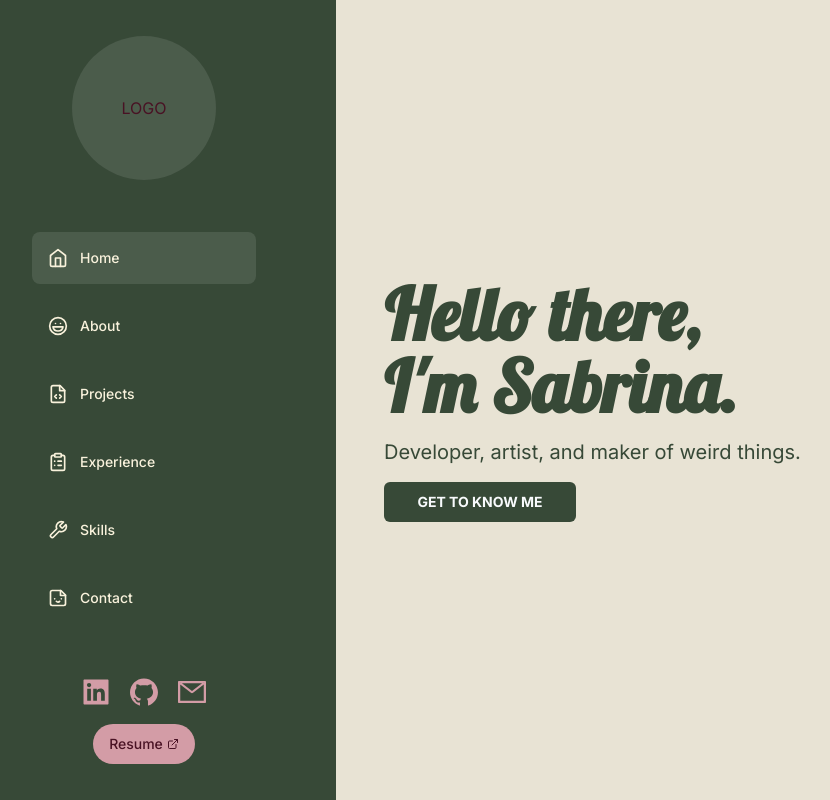
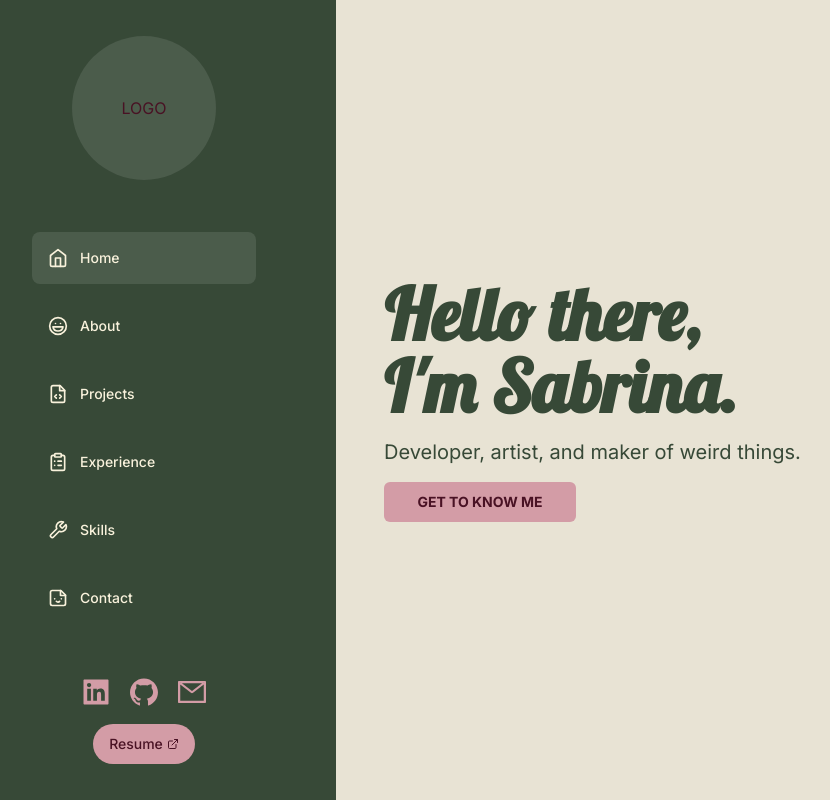
Before and after one commit to penguinboots/portfolio-v3, a Next.js app: page /home in a window 1280 px wide. Shown: the whole page, without its empty margins (48-878 px from the left). Built offline with nearby package versions, Linux system fonts and the light colour scheme.

Commit message:
style colours

```diff
--- a/app/(dashboard)/home/page.tsx
+++ b/app/(dashboard)/home/page.tsx
@@ -21,7 +21,7 @@ const HomePage = () => {
           Developer, artist, and maker of weird things.
         </p>
         <Link href="/about">
-          <Button className="w-48 font-bold bg-sidebar">GET TO KNOW ME</Button>
+          <Button className="w-48 font-bold bg-base text-header-text hover:bg-header">GET TO KNOW ME</Button>
         </Link>
       </div>
     </div>
--- a/components/ProjectCard.tsx
+++ b/components/ProjectCard.tsx
@@ -21,7 +21,7 @@ const ProjectCard: React.FC<ProjectCardProps> = ({ project }) => {
     );
   });
   return (
-    <div className="relative w-full rounded-xl overflow-hidden h-48 flex flex-col items-center justify-center bg-slate-800">
+    <div className="relative w-full rounded-xl overflow-hidden h-48 flex flex-col items-center justify-center bg-sidebar">
       <Image
         alt={project.title}
         src={`/projects/previews/${project.ref}.gif`}
@@ -30,7 +30,7 @@ const ProjectCard: React.FC<ProjectCardProps> = ({ project }) => {
         sizes="(max-width: 768px) 100vw, (max-width: 1200px) 50vw, 33vw"
       />
       <div
-        className="z-20 opacity-0 hover:opacity-100 transition-opacity h-full w-full bg-white/95
+        className="z-20 opacity-0 hover:opacity-100 transition-opacity h-full w-full bg-card-althover/95
         flex flex-col items-center justify-center"
       >
         <h1 className={cn("text-xl text-center px-2", titleFont.className)}>
```
